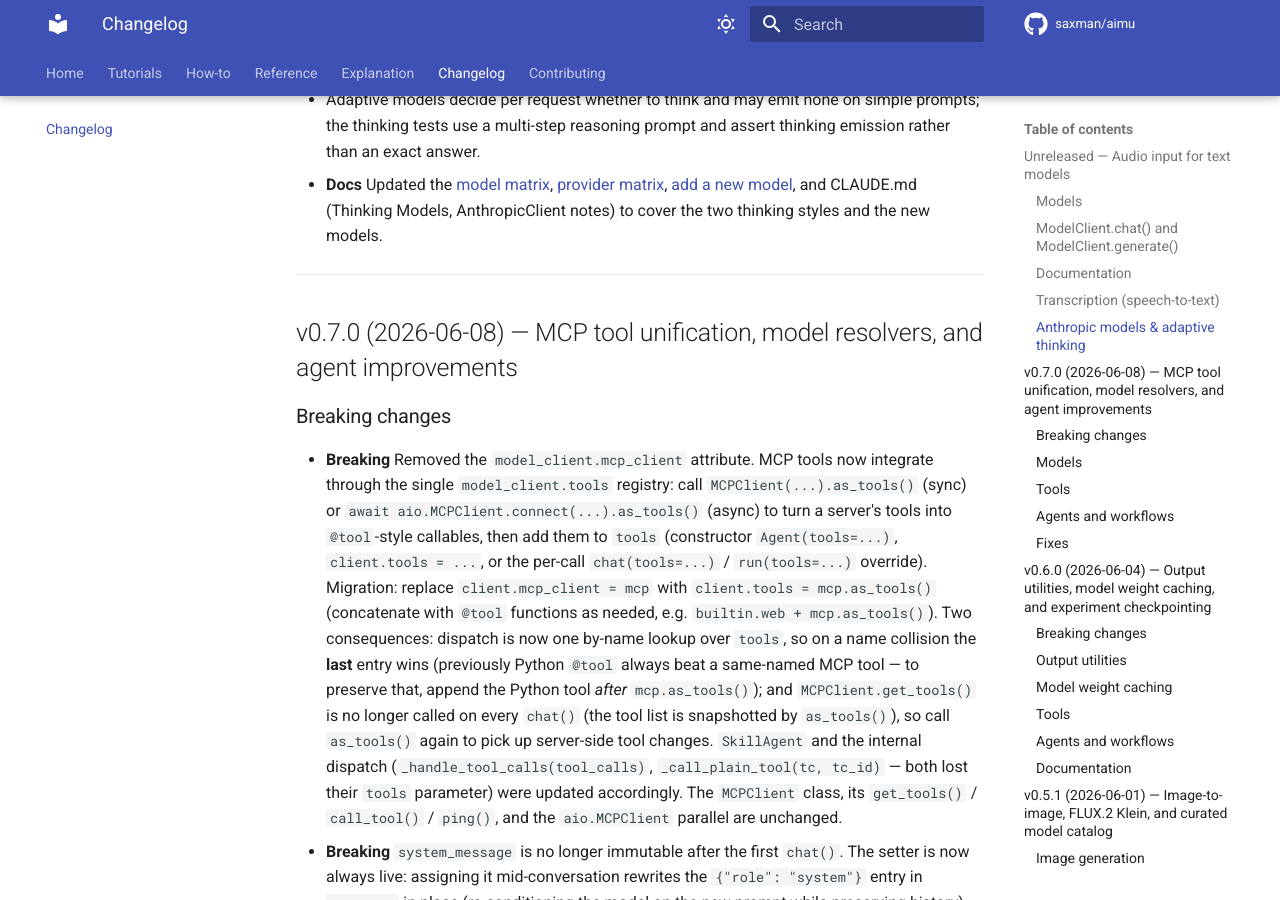
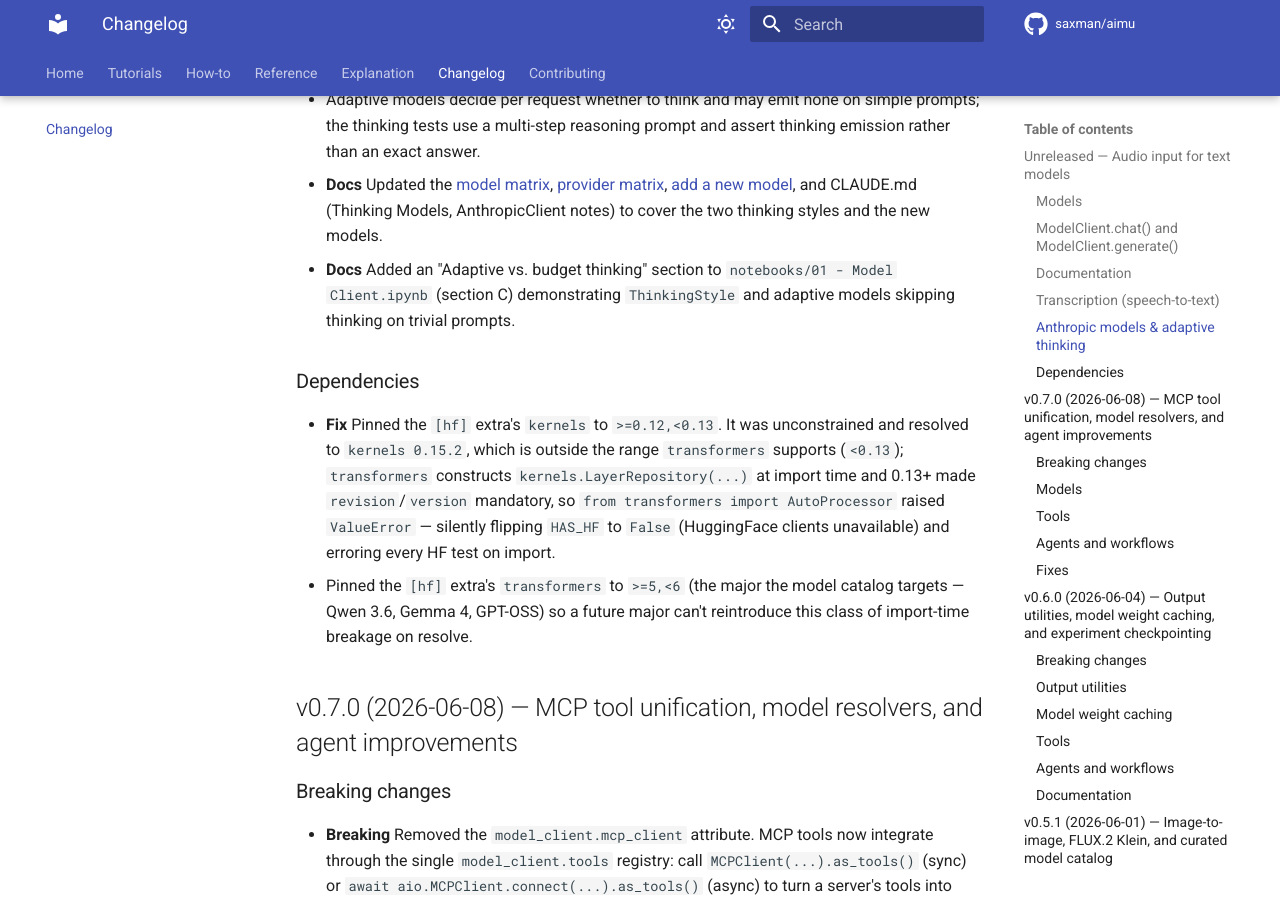
Before and after one commit to saxman/aimu, an MkDocs documentation site: the page built from docs/changelog.md, in a window 1280 px wide and 900 px high, scrolled down 2656 px. Built offline with MkDocs 1.6.1 and Material for MkDocs 9.7.7, drawn with Linux system fonts in a browser that asks for light colours; comment, search, counter and statistics services are not loaded.

Commit message:
fix: update changelog and pin dependencies for kernels and transformers to prevent import-time errors

```diff
--- a/docs/changelog.md
+++ b/docs/changelog.md
@@ -39,8 +39,12 @@
 - **Fix** `CLAUDE_HAIKU_4_5` now correctly has `thinking=True` — Haiku 4.5 supports extended thinking via the `enabled`/`budget_tokens` form (previously omitted, so thinking tests silently skipped).
 - Adaptive models decide per request whether to think and may emit none on simple prompts; the thinking tests use a multi-step reasoning prompt and assert thinking emission rather than an exact answer.
 - **Docs** Updated the [model matrix](reference/model-matrix.md#anthropic-anthropicmodel), [provider matrix](reference/provider-matrix.md), [add a new model](how-to/add-new-model.md#anthropic-provider-specific-extras), and CLAUDE.md (Thinking Models, AnthropicClient notes) to cover the two thinking styles and the new models.
+- **Docs** Added an "Adaptive vs. budget thinking" section to `notebooks/01 - Model Client.ipynb` (section C) demonstrating `ThinkingStyle` and adaptive models skipping thinking on trivial prompts.
 
----
+### Dependencies
+
+- **Fix** Pinned the `[hf]` extra's `kernels` to `>=0.12,<0.13`. It was unconstrained and resolved to `kernels 0.15.2`, which is outside the range `transformers` supports (`<0.13`); `transformers` constructs `kernels.LayerRepository(...)` at import time and 0.13+ made `revision`/`version` mandatory, so `from transformers import AutoProcessor` raised `ValueError` — silently flipping `HAS_HF` to `False` (HuggingFace clients unavailable) and erroring every HF test on import.
+- Pinned the `[hf]` extra's `transformers` to `>=5,<6` (the major the model catalog targets — Qwen 3.6, Gemma 4, GPT-OSS) so a future major can't reintroduce this class of import-time breakage on resolve.
 
 ## v0.7.0 (2026-06-08) — MCP tool unification, model resolvers, and agent improvements
 
```
